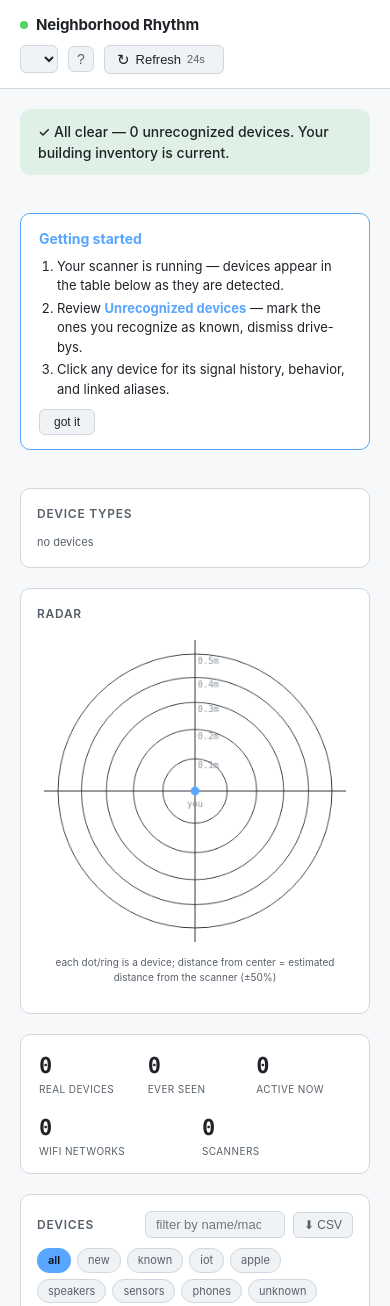
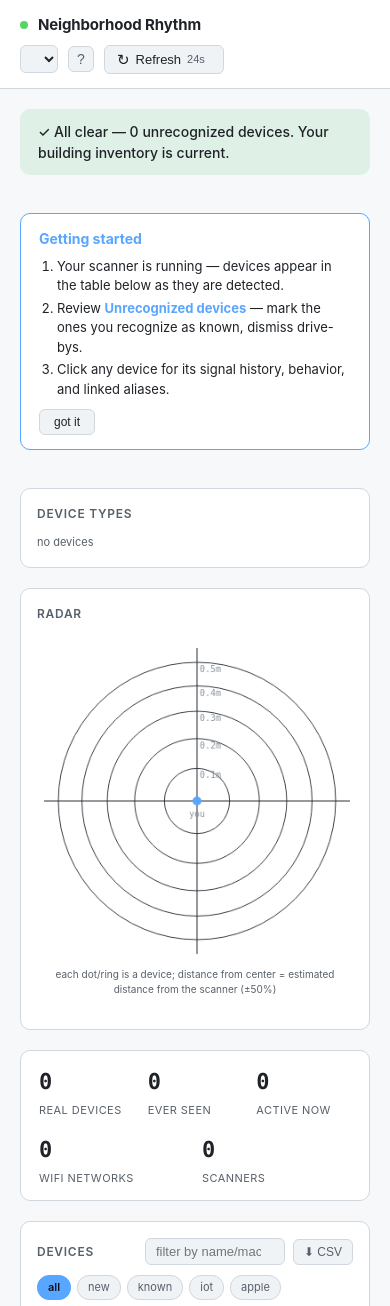
Before and after one commit to siropkin/neighborhood-rhythm, a Flask app: page / in a window 390 px wide. Shown: the top 1306 px of the page. Run offline with Flask 3, Linux system fonts and the light colour scheme; data that the repository does not hold is empty.

Commit message:
Per-element design review fixes: radar, header, stats, device page
Per-element UI review (5 designers, 30 findings, 15 confirmed). Built
the high-consensus fixes:

- Radar: shrunk canvas max-width to 320px + legend margin-top 16px so
  rings don't overlap labels (2 high-severity findings).
- Radar/breakdown: radar panel now flex-column so its content top-aligns
  with the breakdown panel (was vertically centered, misaligned).
- Header: brand gap 10px (was cramped against the logo), header-right
  gap 12px (controls were bunched).
- Stats: label font-size 11px + margin-top 4px (was too small/cramped).
- Device page: stat tiles min-width 0 + minmax(100px) so they wrap on
  mobile; section gap standardized to 24px (was inconsistent).
- Rogue table: vendor column max-width 140px (was too wide, crowding the
  device name).

Co-Authored-By: Claude <noreply@anthropic.com>

```diff
--- a/static/style.css
+++ b/static/style.css
@@ -48,8 +48,8 @@ h2 {
   padding: 14px 20px; background: var(--surface); border-bottom: 1px solid var(--border);
   position: sticky; top: 0; z-index: 5;
 }
-.brand { font-weight: 700; font-size: 15px; letter-spacing: -.01em; display: flex; align-items: center; gap: 8px; }
-.header-right { display: flex; align-items: center; gap: 18px; }
+.brand { font-weight: 700; font-size: 15px; letter-spacing: -.01em; display: flex; align-items: center; gap: 10px; }
+.header-right { display: flex; align-items: center; gap: 12px; }
 @media (max-width: 720px) {
   .topbar { flex-wrap: wrap; gap: 8px; }
   .header-right { gap: 10px; flex-wrap: wrap; justify-content: flex-end; }
@@ -62,7 +62,7 @@ h2 {
 }
 .stats-row .stat { flex: 1 1 90px; min-width: 90px; align-items: flex-start; }
 .stats-row .stat b { font-size: 22px; font-variant-numeric: tabular-nums; }
-.stats-row .stat label { font-size: 10px; color: var(--muted); text-transform: uppercase; letter-spacing: .04em; }
+.stats-row .stat label { font-size: 11px; color: var(--muted); text-transform: uppercase; letter-spacing: .04em; margin-top: 4px; }
 .stat { display: flex; flex-direction: column; }
 .stat b { font-variant-numeric: tabular-nums; font-family: ui-monospace, "SF Mono", Menlo, monospace; }
 
@@ -89,7 +89,7 @@ section { background: var(--surface); border: 1px solid var(--border); border-ra
 /* radar + breakdown share a row on wide screens; equal height */
 .radar-row-wrap { display: flex; gap: 20px; flex-wrap: wrap; align-items: stretch; }
 .radar-row-wrap > .breakdown-panel { flex: 0 0 260px; display: flex; flex-direction: column; }
-.radar-row-wrap > .radar-panel { flex: 1 1 380px; }
+.radar-row-wrap > .radar-panel { flex: 1 1 380px; display: flex; flex-direction: column; }
 /* breakdown list fills the panel height so it matches the radar */
 .breakdown-panel .type-breakdown { flex: 1; overflow-y: auto; }
 /* mobile: device types take full width, stack above the radar */
@@ -143,8 +143,8 @@ section { background: var(--surface); border: 1px solid var(--border); border-ra
 @keyframes spin { to { transform: rotate(360deg); } }
 
 /* radar — legend aligned to the chart (in the panel head, right side) */
-.radar-panel canvas { display: block; margin: 8px auto 0; max-width: 100%; height: auto; }
-.legend { display: flex; flex-wrap: wrap; gap: 6px 14px; font-size: 11px; color: var(--muted); justify-content: center; margin-top: 12px; }
+.radar-panel canvas { display: block; margin: 8px auto 0; max-width: 320px; height: auto; }
+.legend { display: flex; flex-wrap: wrap; gap: 6px 14px; font-size: 11px; color: var(--muted); justify-content: center; margin-top: 16px; }
 .legend span { display: inline-flex; align-items: center; gap: 5px; }
 .legend i { width: 8px; height: 8px; border-radius: 50%; display: inline-block; }
 
@@ -220,11 +220,11 @@ td.dev-name b { display: inline-block; max-width: 60%; overflow: hidden; text-ov
 .d-header { display: flex; align-items: center; gap: 10px; }
 .d-header h2 { margin: 0; font-size: 18px; font-weight: 600; color: var(--text); text-transform: none; letter-spacing: 0; }
 .d-sub { color: var(--muted); font-size: 12px; margin: 4px 0 16px; font-family: ui-monospace, "SF Mono", Menlo, monospace; }
-.d-grid { display: grid; grid-template-columns: repeat(auto-fill, minmax(120px, 1fr)); gap: 12px; margin-bottom: 20px; }
-.d-stat { background: var(--surface-2); border: 1px solid var(--border); border-radius: 8px; padding: 10px 12px; }
+.d-grid { display: grid; grid-template-columns: repeat(auto-fill, minmax(100px, 1fr)); gap: 12px; margin-bottom: 20px; }
+.d-stat { background: var(--surface-2); border: 1px solid var(--border); border-radius: 8px; padding: 10px 12px; min-width: 0; }
 .d-stat b { display: block; font-size: 18px; font-variant-numeric: tabular-nums; font-family: ui-monospace, "SF Mono", Menlo, monospace; }
 .d-stat label { font-size: 10px; color: var(--muted); text-transform: uppercase; letter-spacing: .04em; }
-.d-section { margin: 18px 0; }
+.d-section { margin: 24px 0; }
 .d-section h3 { margin: 0 0 8px; font-size: 12px; font-weight: 600; color: var(--muted); text-transform: uppercase; letter-spacing: .06em; }
 .d-spark { width: 100%; height: 80px; display: block; }
 .d-hint { font-size: 11px; color: var(--muted); }
@@ -317,3 +317,5 @@ button:focus-visible { outline: 2px solid #4d9fff; outline-offset: 2px; }
 .radar-panel .legend { font-size: 12px; line-height: 1.6; gap: 6px 16px; }
 .site-select { background: var(--surface-2); border: 1px solid var(--border); border-radius: 6px; color: var(--text); padding: 5px 8px; font-size: 12px; max-width: 180px; }
 .site-select:focus { outline: none; border-color: var(--accent); }
+.rogue-panel .vendor-col { max-width: 140px; }
+.rogue-panel td:nth-child(2) { max-width: 140px; overflow: hidden; text-overflow: ellipsis; white-space: nowrap; }
--- a/templates/index.html
+++ b/templates/index.html
@@ -65,7 +65,7 @@
     <p class="rogue-hint">Stable devices that appeared and aren't in your known baseline. We don't know if they belong — you decide: mark known, or investigate.</p>
     <div class="rogue-batch" id="rogue-batch"><button class="rogue-btn known" id="rogue-mark-all">Mark all known</button></div>
     <div class="table-wrap"><table id="rogue-table">
-      <thead><tr><th>device</th><th>vendor</th><th>type</th><th>source</th><th class="num">rssi</th><th class="num">dist</th><th class="num">last seen</th><th></th></tr></thead>
+      <thead><tr><th>device</th><th class="vendor-col">vendor</th><th>type</th><th>source</th><th class="num">rssi</th><th class="num">dist</th><th class="num">last seen</th><th></th></tr></thead>
       <tbody id="rogue-rows"></tbody>
     </table></div>
   </section>
```
